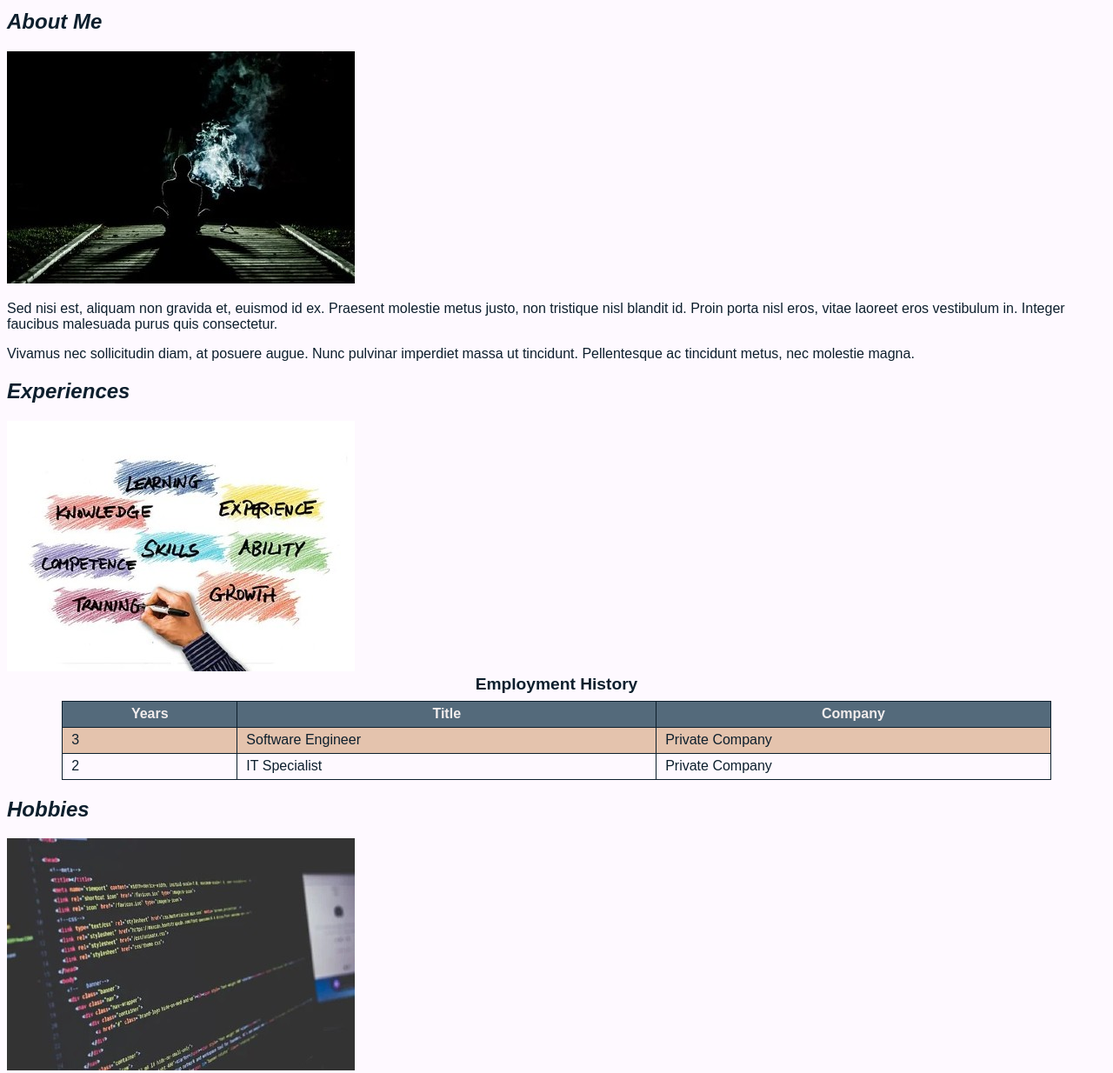
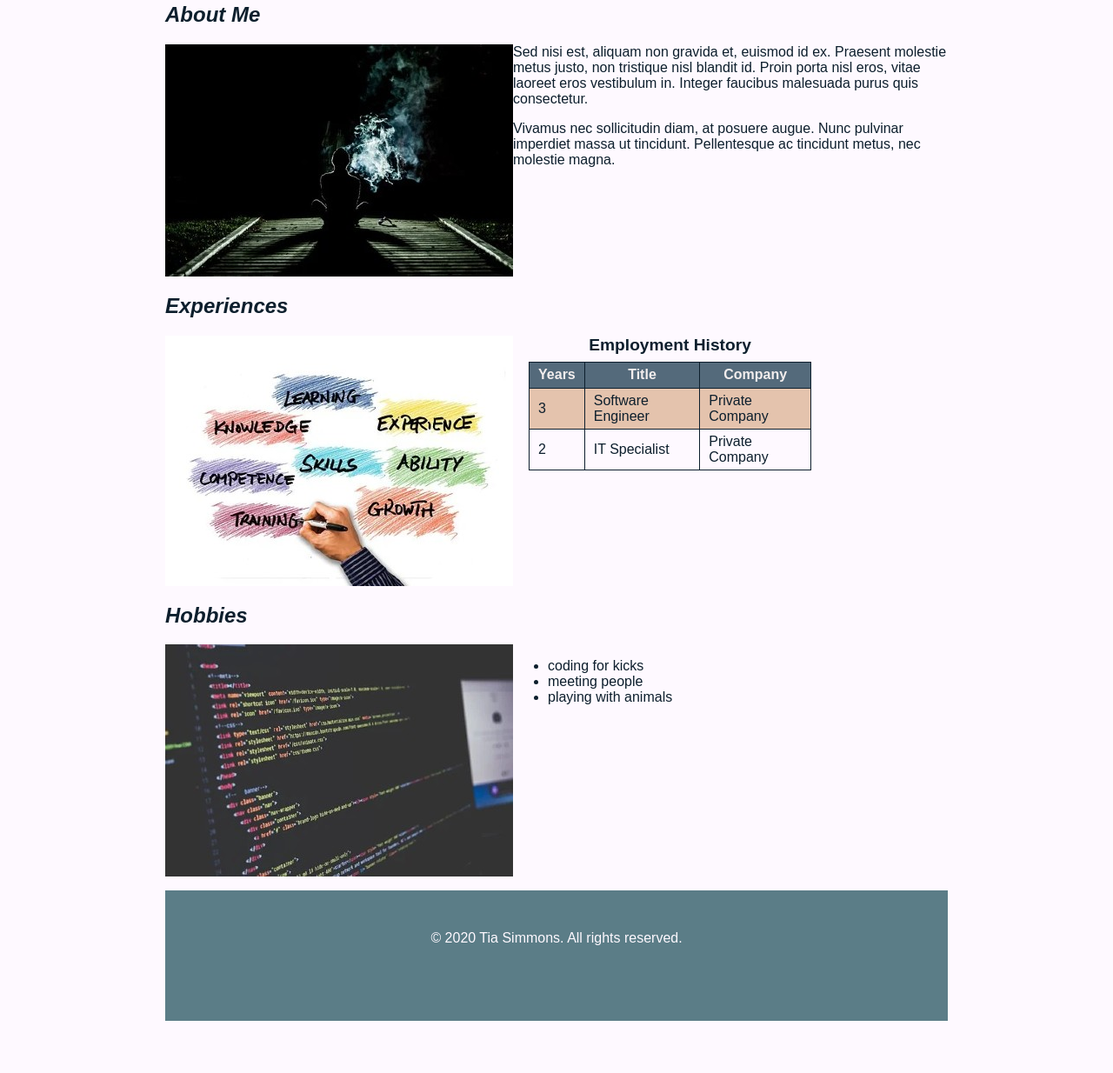
Before and after one commit to codingforkicks/introtowebdev, a plain HTML site: page portfolio/index.html in a window 1280 px wide. Shown: the part 247-1481 px from the top of the page at 87% size. After the commit the page ends 1421 px from the top, so only its background shows below. Drawn offline with Linux system fonts and the light colour scheme.

Commit message:
updated home page formatting and created additional home.css file

```diff
--- a/portfolio/index.html
+++ b/portfolio/index.html
@@ -8,7 +8,7 @@ Most recent revision: 4/21/20
 <html>
    <head>
       <title>Tia’s Portfolio</title>
-      <link href="styles/main.css" rel="stylesheet" type="text/css" />
+      <link href="styles/home.css" rel="stylesheet" type="text/css" />
       <style>
          caption {
             font-weight: bold;
@@ -56,11 +56,13 @@ Most recent revision: 4/21/20
             <img src="images/human-400.jpg" alt="Portrait of Tia" />
             <p>Sed nisi est, aliquam non gravida et, euismod id ex. Praesent molestie metus justo, non tristique nisl blandit id. Proin porta nisl eros, vitae laoreet eros vestibulum in. Integer faucibus malesuada purus quis consectetur.</p>
             <p>Vivamus nec sollicitudin diam, at posuere augue. Nunc pulvinar imperdiet massa ut tincidunt. Pellentesque ac tincidunt metus, nec molestie magna.</p>
+            <div class="clear-float"></div>
          </article>
 
          <article id="experience">
             <h2><em>Experiences</em></h2>
             <img src="images/experience-400.jpg" alt="experience word blob" />
+            <div class="right-content">
                <table>
                   <caption>Employment History</caption>
                   <thead>
@@ -83,16 +85,19 @@ Most recent revision: 4/21/20
                      </tr>
                   </tbody>
                </table>
+            </div>
+            <div class="clear-float"></div>
          </article>
 
          <article id="hobbies">
             <h2><em>Hobbies</em></h2>
             <img src="images/programing-400.jpg" alt="picture of coding screen" />
-            <ul>
+            <ul class="right-content">
                <li>coding for kicks</li>
                <li>meeting people</li>
                <li>playing with animals</li>
             </ul>
+            <div class="clear-float"></div>
          </article>
       </section>
       <footer>
--- /dev/null
+++ b/portfolio/styles/home.css
@@ -0,0 +1,14 @@
+@import "main.css";
+
+.clear-float {
+   clear:both;
+}
+article img {
+   float:left;
+}
+.right-content {
+   float:left;
+}
+article {
+   margin-bottom: 16px;
+}
--- a/portfolio/styles/main.css
+++ b/portfolio/styles/main.css
@@ -7,7 +7,9 @@ Date last modified: 4/22/20
 body {
    background-color: #fef9ff;
    font-family: arial, helvetica, sans-serif;
-   color: #0d1f2d
+   color: #0d1f2d;
+   max-width: 900px;
+   margin: 0 auto;
 }
 header, footer {
    background-color: #5b7d87;
```
Lines whose indentation alone changed are shown as unchanged.
